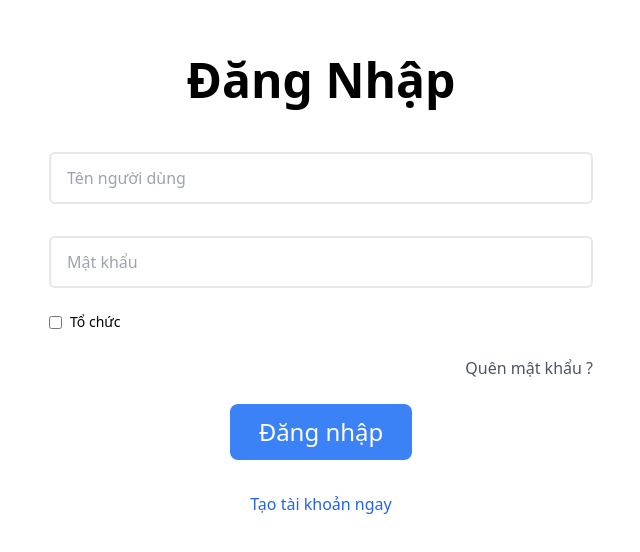
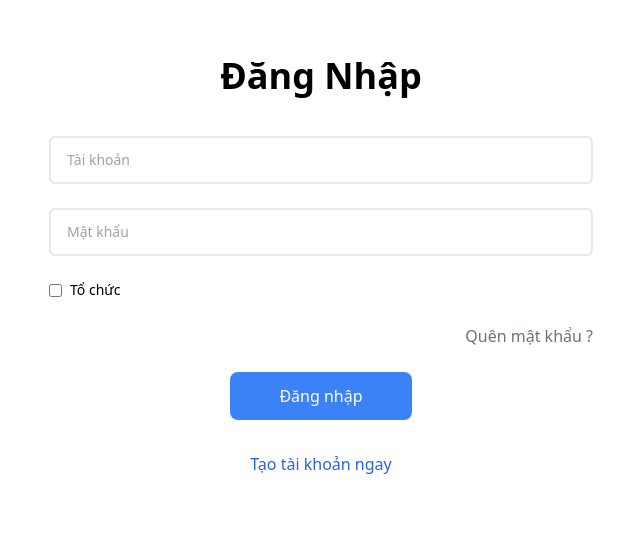
Before and after one commit to nhihuyn/mrpie, a React (Create React App) app: page /login in a window 1280 px wide. Shown: the part 104-656 px from the top of the page, without its empty margins (319-959 px from the left). Built offline with nearby package versions, Linux system fonts and the light colour scheme.

Commit message:
feat:T01 modified font-size and color for form input

```diff
--- a/src/components/Login/login.tsx
+++ b/src/components/Login/login.tsx
@@ -144,17 +144,14 @@ animate={{ opacity: 1, x: 0 }}
         </motion.div>
       )}
 
-      <h2 className="text-center font-bold sm:text-5xl px-20 mb-10">{t('Login')}</h2>
+      <h4 className="text-center font-bold text-4xl px-20 mb-10">{t('Login')}</h4>
       <form onSubmit={validateForm} className="flex flex-col">
         <div className="form-group mb-6 flex flex-col">
-          <label htmlFor="username" className="block mb-2">
-
-          </label>
           <input
             type="text"
             id="username"
             name="username"
-            className={`w-full px-4 py-3 border-2 border-gray rounded-md placeholder-gray-400 focus:outline-none focus:border-blue-500
+            className={`w-full text-sm px-4 py-3 border-2 border-gray rounded-md placeholder-gray-400 focus:outline-none focus:border-blue-500
             ${usernameError ? 'border-pink-500 text-pink-600' : ''}
             `}
             placeholder={t('Username')}
@@ -167,14 +164,11 @@ animate={{ opacity: 1, x: 0 }}
           )}
         </div>
         <div className="form-group mb-6 flex flex-col">
-          <label htmlFor="password" className="block mb-2">
-
-          </label>
           <input
             type="password"
             id="password"
             name="password"
-            className={`w-full px-4 py-3 border-2 border-gray rounded-md placeholder-gray-400 focus:outline-none focus:border-blue-500 ${
+            className={`w-full text-sm px-4 py-3 border-2 border-gray rounded-md placeholder-gray-400 focus:outline-none focus:border-blue-500 ${
               passwordError ? 'border-pink-500 text-pink-600' : ''
             }`}
             placeholder={t('Password')}
@@ -199,14 +193,14 @@ checked={isOrganization}
           </label>
         </div>
         <div className="forgot-password mb-6 text-right">
-          <a href="#" className="text-gray-600 hover:text-brown">
+          <a href="#" className="text-gray-500 hover:text-brown text-base">
             {t('ForgotPassword')}
           </a>
         </div>
         <button
         id="login"
           type="submit"
-          className="w-1/2 md:w-1/3 mx-auto bg-blue-500 hover:bg-gray-500 text-white text-2xl py-3 rounded-lg transition duration-300 mb-6 flex justify-center"
+          className="w-1/2 text-base md:w-1/3 mx-auto bg-blue-500 text-white text-2xl py-3 rounded-lg transition duration-300 mb-6 flex justify-center"
           >
           {t('login')}
         </button>
@@ -214,7 +208,7 @@ checked={isOrganization}
       </form>
       <div className="signup-link mt-2 mb-14 text-center">
         <p>
-          <a href="#" className="text-blue-600 text-1xl">
+          <a href="#" className="text-blue-600 text-base">
             {t('CreateAccount')}
           </a>
         </p>
--- a/src/locales/vi/translation.json
+++ b/src/locales/vi/translation.json
@@ -18,10 +18,10 @@
     "BrandStory": "Câu Chuyện Về Thương Hiệu",
     "Brand": "Thương Hiệu",
     "Info": "Thông Tin ",
-    "UsernameEmpty": "Tên người dùng để trống",
+    "UsernameEmpty": "Tài khoản để trống",
     "Login":"Đăng Nhập",
     "login":"Đăng nhập",
-    "Username": "Tên người dùng",
+    "Username": "Tài khoản",
     "Password": "Mật khẩu",
     "ForgotPassword": " Quên mật khẩu ?",
     "Organization": "Tổ chức",
@@ -31,8 +31,8 @@
     "PasswordRetrieval":"Lấy Lại Mật Khẩu",
     "ResetPassword": "Lấy lại mật khẩu",
     "BackToLogin":"Đăng nhập trở lại",
-    "UsernameTooLong":"Tên người dùng quá dài",
-    "UsernameInvalidCharacters":"Tên người dùng không hợp lệ",
+    "UsernameTooLong":"Tài khoản quá dài",
+    "UsernameInvalidCharacters":"Tài khoản không hợp lệ",
     "PasswordEmpty": "Mật khẩu không được để trống",
     "PasswordTooLong": "Mật khẩu quá dài",
     "LoginSuccess":"Đăng nhập thành công",
```
